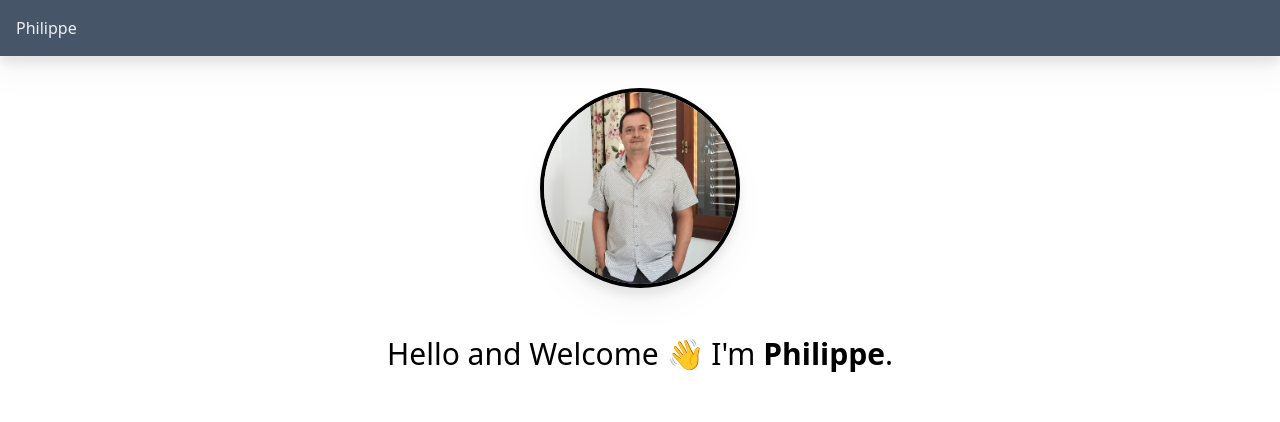
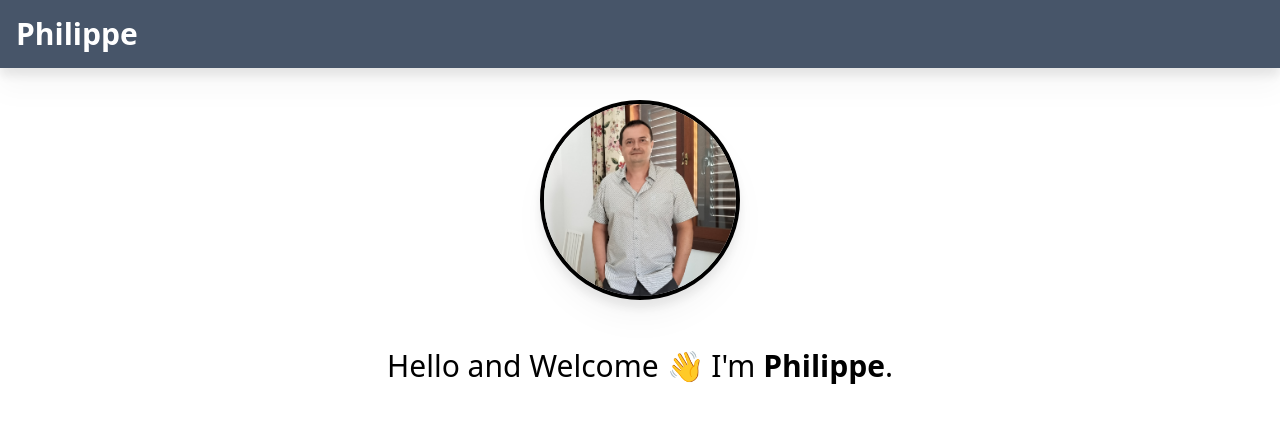
Before and after one commit to Philippe35507/dave-blog, a Next.js app: page / in a window 1280 px wide. Shown: the top 422 px of the page. Built offline with nearby package versions, Linux system fonts and the light colour scheme.

Commit message:
Styling Navbar h1

```diff
--- a/app/components/Navbar.tsx
+++ b/app/components/Navbar.tsx
@@ -5,7 +5,9 @@
     <nav className="bg-slate-600 p-4 sticky top-0 drop-shadow-xl z-10">
       <div className="prose prose-xl mx-auto flex justify-between flex-col sm:flex-row">
         <Link href="/" className="text-white/90 no-underline hover:text-white ">
-          Philippe
+          <h1 className="text-3xl font-bold text-white grid place-content-center mb-2 md:mb-0">
+            Philippe
+          </h1>
         </Link>
       </div>
     </nav>
```
